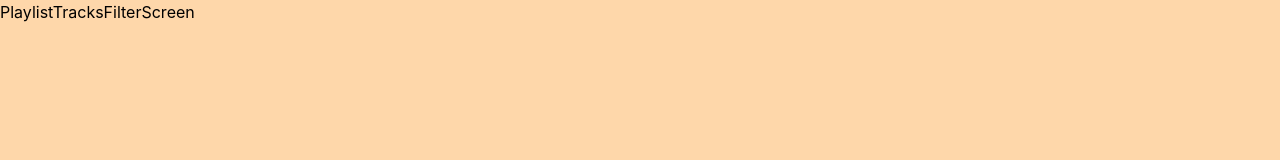
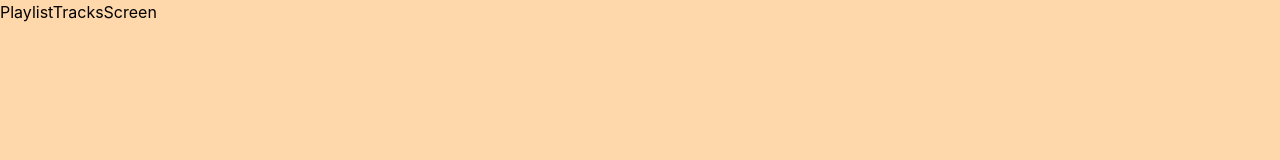
Before and after one commit to Afsha10/song-sieve, a React (Create React App) app in the folder frontend/: page /app/playlist in a window 1280 px wide. Shown: the top 160 px of the page. Built offline with nearby package versions, Linux system fonts and the light colour scheme.

Commit message:
Renamed the page to something more suitable

```diff
--- a/frontend/src/components/screens/PlaylistTracksScreen.jsx
+++ b/frontend/src/components/screens/PlaylistTracksScreen.jsx
@@ -2,14 +2,14 @@ import React from "react";
 
 // import PlaylistTracksFilterModal from "../dialogs/PlaylistTracksFilterModal";
 
-function PlaylistTracksFilterScreen() {
+function PlaylistTracksScreen() {
 
   return (
     <div className=" bg-orange-200 grow">
-      <h2>PlaylistTracksFilterScreen</h2>
+      <h2>PlaylistTracksScreen</h2>
       {/* <PlaylistTracksFilterModal /> */}
     </div>
   );
 }
 
-export default PlaylistTracksFilterScreen;
+export default PlaylistTracksScreen;
```
